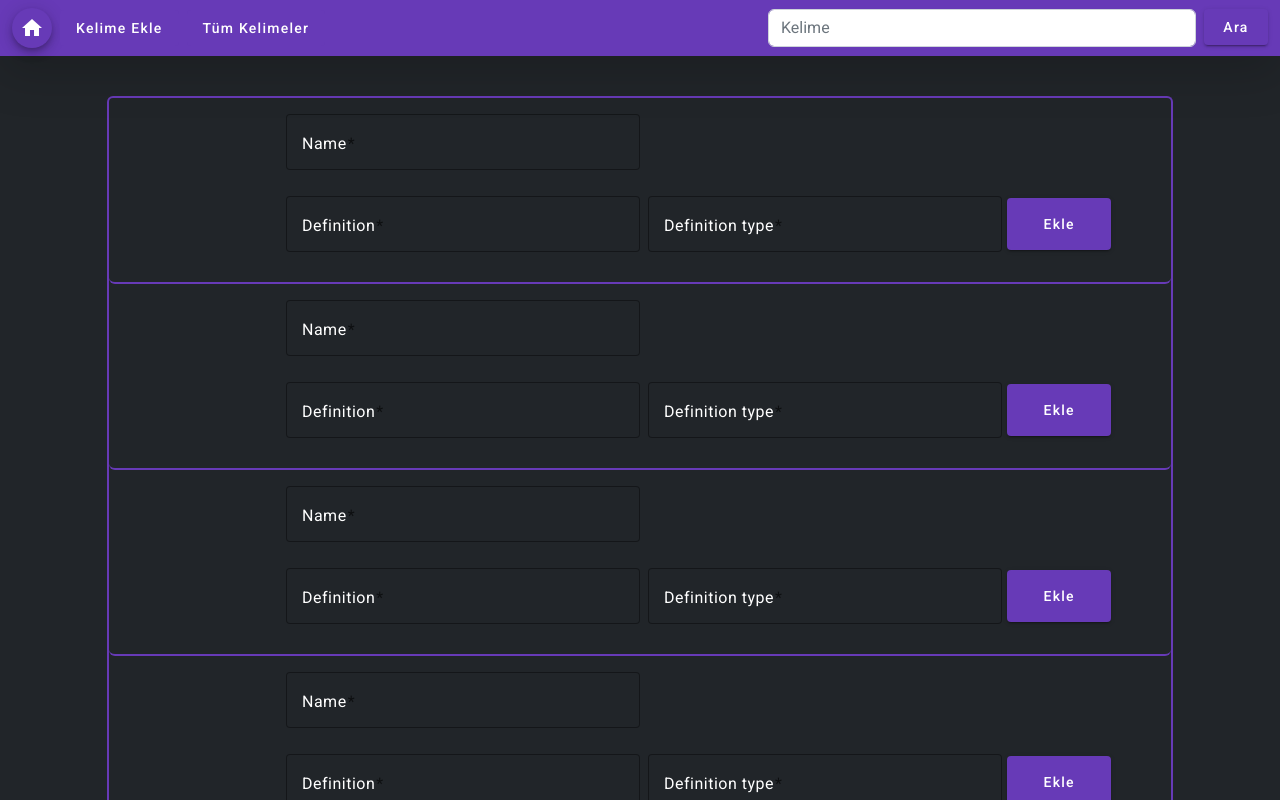
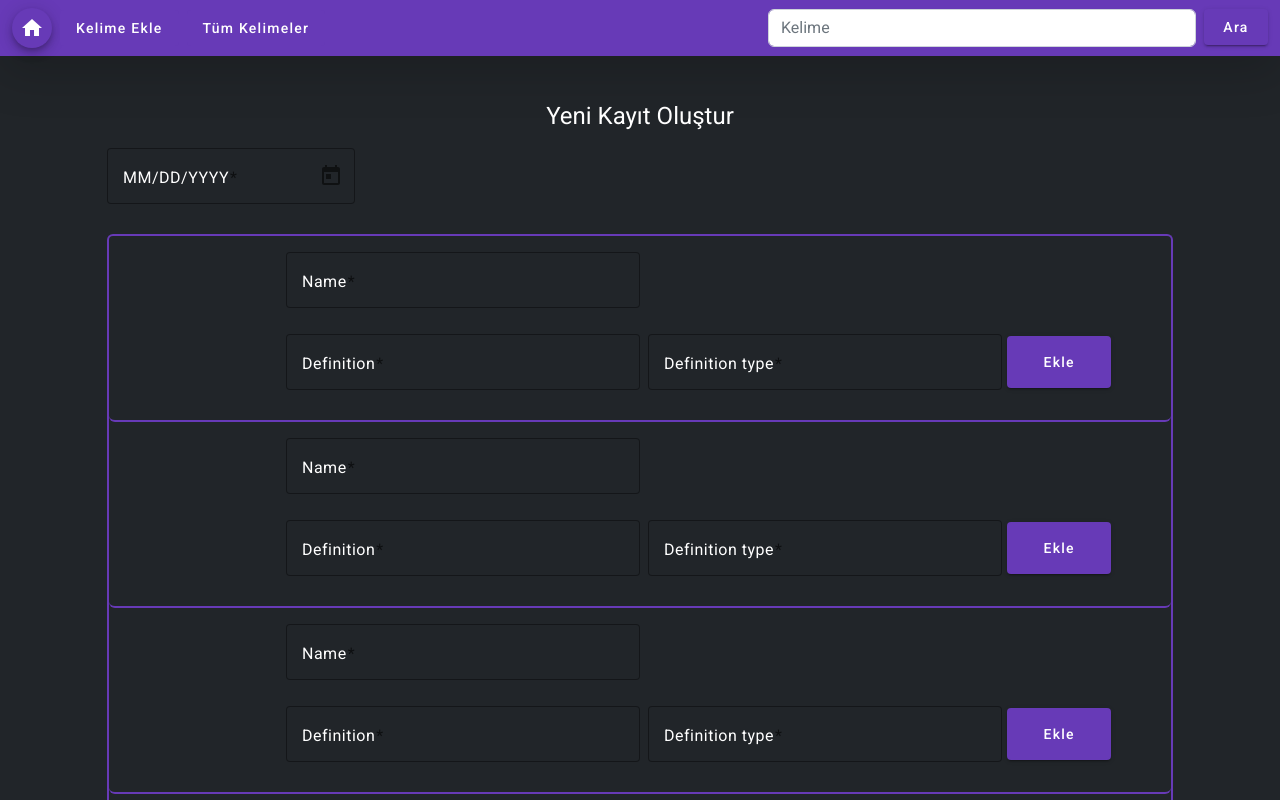
Before and after one commit to 4Furki4/KelimeDefteri2, an Angular app: page /wordbook/add in a window 1280 px wide. Shown: the top 800 px of the page. Built offline with nearby package versions, Linux system fonts and the light colour scheme.

Commit message:
Datepicker is now added to create-record component template and its value is being caught and being sent to the api

```diff
--- a/src/app/app.module.ts
+++ b/src/app/app.module.ts
@@ -13,6 +13,7 @@ import {MatButtonToggleModule} from '@angular/material/button-toggle';
 import {MatInputModule} from '@angular/material/input';
 import {MatTabsModule} from '@angular/material/tabs';
 import { HttpClientModule } from '@angular/common/http';
+import { MatDatepickerModule } from '@angular/material/datepicker';
 @NgModule({
   declarations: [
     AppComponent,
--- a/src/app/create-record/create-record.component.html
+++ b/src/app/create-record/create-record.component.html
@@ -1,6 +1,21 @@
-<form @slide @fadeIn [formGroup]="createRecordForm" class="offset-xl-1 offset-xxl-2 col-xxl-8 col-xl-10  rounded-2">
+<form @slide @fadeIn [formGroup]="createRecordForm" class="offset-xl-1 offset-xxl-2 col-xxl-8 col-xl-10 rounded-2">
+    <div class="row">
+        <div class="col-12 text-center">
+            <h1 class="mt-1 mb-3">Yeni Kayıt Oluştur</h1>
+        </div>
+    </div>
+    <mat-form-field class="mb-2" appearance="outline">
+        <mat-label>MM/DD/YYYY</mat-label>
+        <input matInput [matDatepicker]="picker" formControlName="createdDate">
+        <mat-error *ngIf="createRecordForm.get('createdDate')?.hasError('required')">
+            Please enter a valid date
+        </mat-error>
+        <mat-datepicker-toggle matIconSuffix [for]="picker"></mat-datepicker-toggle>
+        <mat-datepicker #picker></mat-datepicker>
+    </mat-form-field>
     <div id="createForm" formArrayName="record" class="border border-bottom-0 rounded-2">
-        <div *ngFor="let recControl of record.controls; let i = index"  class="border-bottom rounded-2" style="border-color: #673AB7 !important; border-width: 2px !important;">
+        <div *ngFor="let recControl of record.controls; let i = index" class="border-bottom rounded-2"
+            style="border-color: #673AB7 !important; border-width: 2px !important;">
             <div [formGroupName]="i">
                 <mat-form-field appearance="outline" class="offset-2 col-4 mt-3 mb-1">
                     <mat-label>Name</mat-label>
@@ -12,8 +27,8 @@
                         Minimum length is 3
                     </mat-error>
                 </mat-form-field>
-                <span formArrayName="definitions" >
-                    <div *ngFor="let def of definition(i).controls ; let x = index" @fadeIn @fadeOut >
+                <span formArrayName="definitions">
+                    <div *ngFor="let def of definition(i).controls ; let x = index" @fadeIn @fadeOut>
                         <span [formGroupName]="x" class="">
                             <mat-form-field appearance="outline" class="offset-2 col-4 mb-2">
                                 <mat-label>Definition</mat-label>
@@ -53,7 +68,8 @@
     </div>
     <div class="row">
         <div class="col-12 text-center mb-5">
-            <button id="submitBtn" type="submit" (click)="SubmitRecord()" [disabled]="!this.createRecordForm.valid" class="shadow-lg text-white border-bottom" mat-raised-button color="primary">
+            <button id="submitBtn" type="submit" (click)="SubmitRecord()" [disabled]="!this.createRecordForm.valid"
+                class="shadow-lg text-white border-bottom" mat-raised-button color="primary">
                 Gönder
             </button>
         </div>
--- a/src/app/create-record/create-record.component.ts
+++ b/src/app/create-record/create-record.component.ts
@@ -30,7 +30,9 @@ export class CreateRecordComponent implements OnInit {
     return this.createRecordForm.get('record') as FormArray; // property that helps to get the record array from the form
   }
   receivedData : any[]= [];
-
+  get createdDate(){
+    return this.createRecordForm.get('createdDate')
+  }
   createRecordForm!: FormGroup;
   ngOnInit(): void {
     this.createRecordForm = this.formBuilder.group({ // Initial form with 4 words having 1 name and 1 definition array for each word.
@@ -71,7 +73,8 @@ export class CreateRecordComponent implements OnInit {
             }
           )])
         })
-      ])
+      ]),
+      createdDate : ['', Validators.required]
     })
   }
   definition(index: number): FormArray { // function that helps to get the definitions array by index from the record array
--- a/src/app/create-record/create-record.module.ts
+++ b/src/app/create-record/create-record.module.ts
@@ -8,6 +8,8 @@ import { MatButtonModule } from '@angular/material/button';
 import {MatIconModule} from '@angular/material/icon';
 import { HttpClient } from '@angular/common/http';
 import { CreateRecordService } from './create-record.service';
+import {MatDatepickerModule} from '@angular/material/datepicker';
+import { MatNativeDateModule } from '@angular/material/core';
 @NgModule({
   declarations: [CreateRecordComponent],
   imports: [
@@ -16,7 +18,9 @@ import { CreateRecordService } from './create-record.service';
     ReactiveFormsModule,
     MatInputModule,
     MatButtonModule,
-    MatIconModule
+    MatIconModule,
+    MatDatepickerModule,
+    MatNativeDateModule
   ],
   providers: [
     CreateRecordService,
--- a/src/app/create-record/create-record.service.ts
+++ b/src/app/create-record/create-record.service.ts
@@ -11,6 +11,7 @@ export class CreateRecordService {
   constructor(private HttpClient : HttpClient) { }
   PrepareRecord(rec : FormGroup<any> ) : Record{ // It is used to prepare the record object from the form data.
     let record : Record = new Record();
+    record.CreatedDate = rec.value.createdDate;
     rec.value.record.forEach((value : any) => { // value is the word object
       let word : Word = new Word();
       word.name = value.name;
```
